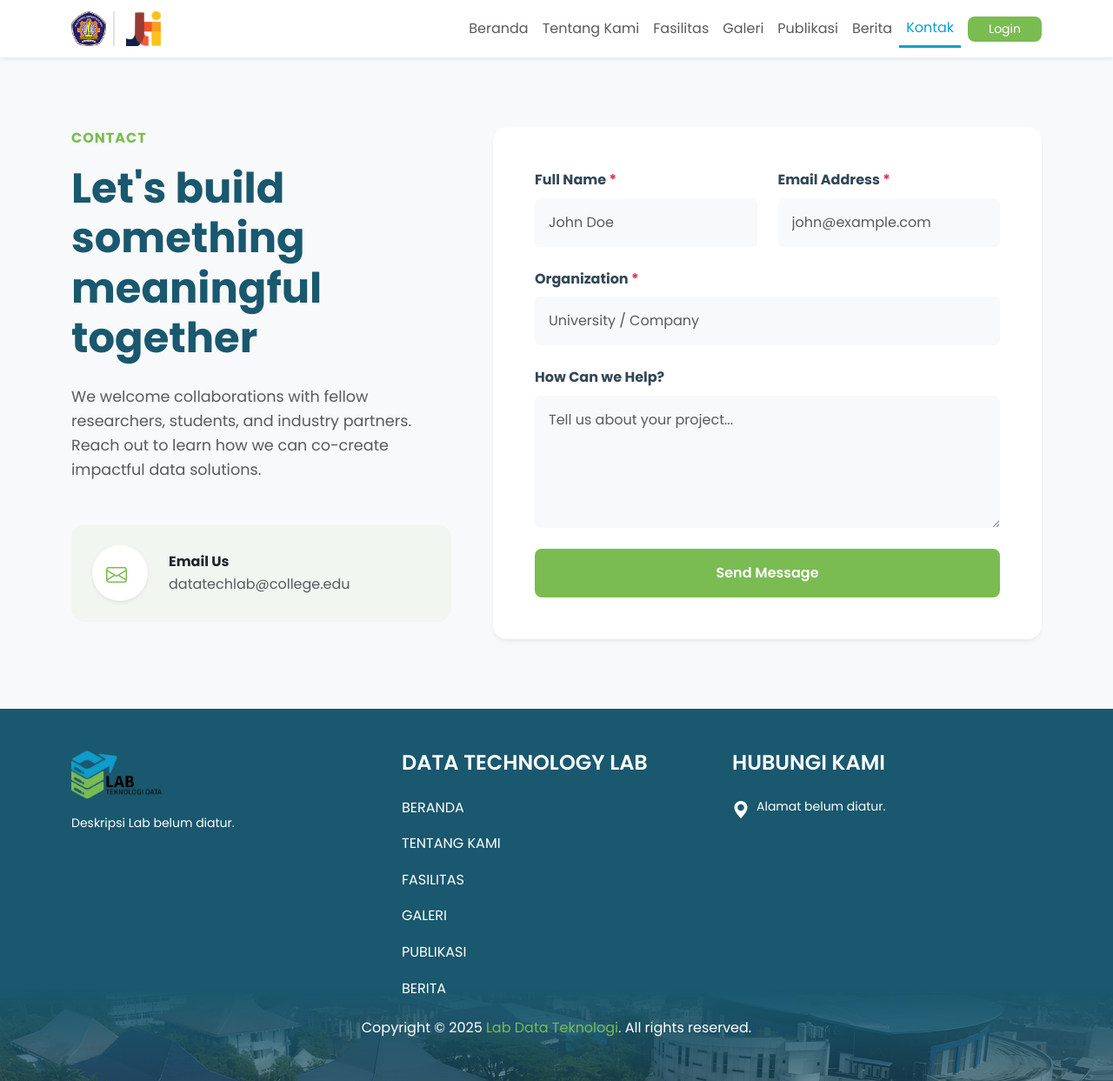
After one commit to 404GH0ST/PBL-Lab-DT, a PHP site: template app/Views/contact.php in a window 1280 px wide. The commit adds this page. Shown: the whole page at 87% size. Run offline with PHP 8.4, Linux system fonts and the light colour scheme; the template is opened without the code that fills it, so the values that code supplies are empty.

Commit message:
feat: add login navbar

```diff
--- a/app/Views/components/navbar.php
+++ b/app/Views/components/navbar.php
@@ -47,6 +47,16 @@
                     <a class="nav-link <?= str_contains($current_page, '/news') ? 'active-link' : '' ?>"
                         href="/news">Berita</a>
                 </li>
+
+                <li class="nav-item">
+                    <a class="nav-link <?= str_contains($current_page, '/contact') ? 'active-link' : '' ?>"
+                        href="/contact">Kontak</a>
+                </li>
+
+                <li class="nav-item ms-lg-2">
+                    <a class="btn btn-sm btn-primary-custom px-4 rounded-3" href="/login"
+                        style="text-decoration: none;">Login</a>
+                </li>
             </ul>
         </div>
     </div>
--- /dev/null
+++ b/app/Views/contact.php
@@ -0,0 +1,67 @@
+<section id="contactUs" class="section-padding">
+    <div class="container">
+        <div class="row g-5">
+            <div class="col-lg-5">
+                <p class="fw-bold text-uppercase" style="color: #7ABC52; letter-spacing: 1px;">Contact</p>
+                <h2 class="fw-bold display-5 mb-4">Let's build something meaningful together</h2>
+                <p class="text-muted mb-5" style="font-size: 1.1rem;">
+                    We welcome collaborations with fellow researchers, students, and industry partners. Reach out to
+                    learn how we can co-create impactful data solutions.
+                </p>
+
+                <div class="d-flex align-items-center gap-4 p-4 rounded-4"
+                    style="background: rgba(122, 188, 82, 0.05);">
+                    <div class="feature-icon-box mb-0 bg-white shadow-sm">
+                        <i class="bi bi-envelope"></i>
+                    </div>
+                    <div>
+                        <span class="d-block fw-bold text-dark">Email Us</span>
+                        <span class="text-muted">datatechlab@college.edu</span>
+                    </div>
+                </div>
+            </div>
+            <div class="col-lg-7">
+                <div class="card-modern p-5">
+                    <?php if (!empty($_SESSION['flash_success'])): ?>
+                        <div class="alert alert-success mt-3">
+                            <?= $_SESSION['flash_success'] ?>
+                        </div>
+                        <?php unset($_SESSION['flash_success']); ?>
+                    <?php endif; ?>
+                    <form action="/contact/send" method="POST">
+                        <div class="row g-4">
+                            <div class="col-md-6">
+                                <label for="name" class="form-label fw-bold">Full Name <span
+                                        class="text-danger">*</span></label>
+                                <input type="text" class="form-control p-3 bg-light border-0" name="name" id="name"
+                                    placeholder="John Doe">
+                            </div>
+                            <div class="col-md-6">
+                                <label for="email" class="form-label fw-bold">Email Address <span
+                                        class="text-danger">*</span></label>
+                                <input type="email" class="form-control p-3 bg-light border-0" name="email" id="email"
+                                    placeholder="john@example.com">
+                            </div>
+                            <div class="col-12">
+                                <label for="organization" class="form-label fw-bold">Organization <span
+                                        class="text-danger">*</span></label>
+                                <input type="text" class="form-control p-3 bg-light border-0" name="organization"
+                                    id="organization" placeholder="University / Company">
+                            </div>
+                            <div class="col-12">
+                                <label for="message" class="form-label fw-bold">How Can we Help?</label>
+                                <textarea class="form-control p-3 bg-light border-0" name="message" id="message"
+                                    rows="5" placeholder="Tell us about your project..."></textarea>
+                            </div>
+                            <div class="col-12">
+                                <button type="submit" class="btn btn-modern btn-primary-custom w-100 py-3">
+                                    Send Message
+                                </button>
+                            </div>
+                        </div>
+                    </form>
+                </div>
+            </div>
+        </div>
+    </div>
+</section>
--- a/public/css/style.css
+++ b/public/css/style.css
@@ -32,23 +32,28 @@ body {
 }
 .subtext-hero {
   font-size: 24px;
-  color: rgba(255, 255, 255, 0.8); /* Increased opacity for better readability */
+  color: rgba(
+    255,
+    255,
+    255,
+    0.8
+  ); /* Increased opacity for better readability */
 }
 
 .gradient-text-hero {
-  color: #7ABC52; /* Solid Green */
+  color: #7abc52; /* Solid Green */
 }
 .about-gradient-text {
-  color: #19586E; /* Solid Blue */
+  color: #19586e; /* Solid Blue */
 }
 .text-vision-gradient {
-  color: #19586E; /* Solid Blue */
+  color: #19586e; /* Solid Blue */
 }
 .all-text-gradient {
-  color: #19586E; /* Solid Blue */
+  color: #19586e; /* Solid Blue */
 }
 .footer-text-gradient {
-  color: #7ABC52; /* Solid Green */
+  color: #7abc52; /* Solid Green */
 }
 
 /* animasi */
@@ -153,7 +158,7 @@ body {
   transform: translateY(-5px);
 }
 .all-text-gradient {
-    color: #213A5C;
+  color: #213a5c;
 }
 
 .text-truncate {
@@ -184,8 +189,13 @@ body {
   color: #314755;
 }
 
-h1, h2, h3, h4, h5, h6 {
-  color: #19586E;
+h1,
+h2,
+h3,
+h4,
+h5,
+h6 {
+  color: #19586e;
   font-weight: 700;
 }
 
@@ -199,14 +209,16 @@ h1, h2, h3, h4, h5, h6 {
   background: #ffffff;
   border: none;
   border-radius: 1rem;
-  box-shadow: 0 4px 6px -1px rgba(0, 0, 0, 0.05), 0 2px 4px -1px rgba(0, 0, 0, 0.03);
+  box-shadow: 0 4px 6px -1px rgba(0, 0, 0, 0.05),
+    0 2px 4px -1px rgba(0, 0, 0, 0.03);
   transition: transform 0.3s ease, box-shadow 0.3s ease;
   overflow: hidden;
 }
 
 .card-modern:hover {
   transform: translateY(-5px);
-  box-shadow: 0 10px 15px -3px rgba(0, 0, 0, 0.1), 0 4px 6px -2px rgba(0, 0, 0, 0.05);
+  box-shadow: 0 10px 15px -3px rgba(0, 0, 0, 0.1),
+    0 4px 6px -2px rgba(0, 0, 0, 0.05);
 }
 
 .card-modern .card-body {
@@ -222,7 +234,7 @@ h1, h2, h3, h4, h5, h6 {
 }
 
 .btn-primary-custom {
-  background-color: #7ABC52;
+  background-color: #7abc52;
   color: white;
   border: none;
 }
@@ -230,7 +242,6 @@ h1, h2, h3, h4, h5, h6 {
 .btn-primary-custom:hover {
   background-color: #68a345;
   color: white;
-  transform: translateY(-2px);
 }
 
 .btn-outline-custom {
@@ -242,7 +253,6 @@ h1, h2, h3, h4, h5, h6 {
 .btn-outline-custom:hover {
   background-color: rgba(255, 255, 255, 0.1);
   color: white;
-  transform: translateY(-2px);
 }
 
 /* Hero Section Refinements */
@@ -263,11 +273,12 @@ h1, h2, h3, h4, h5, h6 {
   height: 64px;
   border-radius: 50%;
   background-color: rgba(122, 188, 82, 0.1); /* Light green bg */
-  color: #7ABC52;
+  color: #7abc52;
   margin-bottom: 1rem;
 }
 
-.feature-icon-box i, .feature-icon-box img {
+.feature-icon-box i,
+.feature-icon-box img {
   font-size: 1.5rem;
   width: 32px;
   height: 32px;
```
Also changed, not shown: app/Controllers/ContactController.php (+19 -2 lines). Lines whose indentation alone changed are shown as unchanged.
